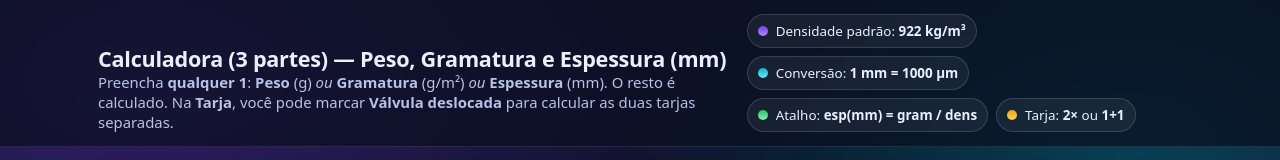
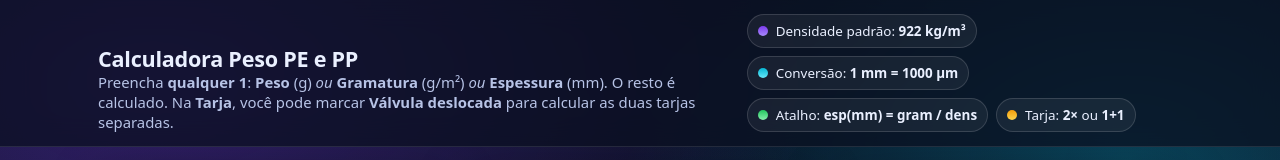
Before and after one commit to Mauthope/calculadora-pe-pp, a plain HTML site: page index.html in a window 1280 px wide. Shown: the top 160 px of the page. Drawn offline with Linux system fonts and the light colour scheme.

Commit message:
Update index.html

```diff
--- a/index.html
+++ b/index.html
@@ -438,7 +438,7 @@
     <div class="wrap">
       <div class="titleRow">
         <div style="min-width:0">
-          <h1>Calculadora (3 partes) — Peso, Gramatura e Espessura (mm)</h1>
+          <h1>Calculadora Peso PE e PP</h1>
           <p class="sub">Preencha <b>qualquer 1</b>: <b>Peso</b> (g) <i>ou</i> <b>Gramatura</b> (g/m²) <i>ou</i> <b>Espessura</b> (mm). O resto é calculado. Na <b>Tarja</b>, você pode marcar <b>Válvula deslocada</b> para calcular as duas tarjas separadas.</p>
         </div>
         <div class="chips" aria-label="Informações rápidas">
```
